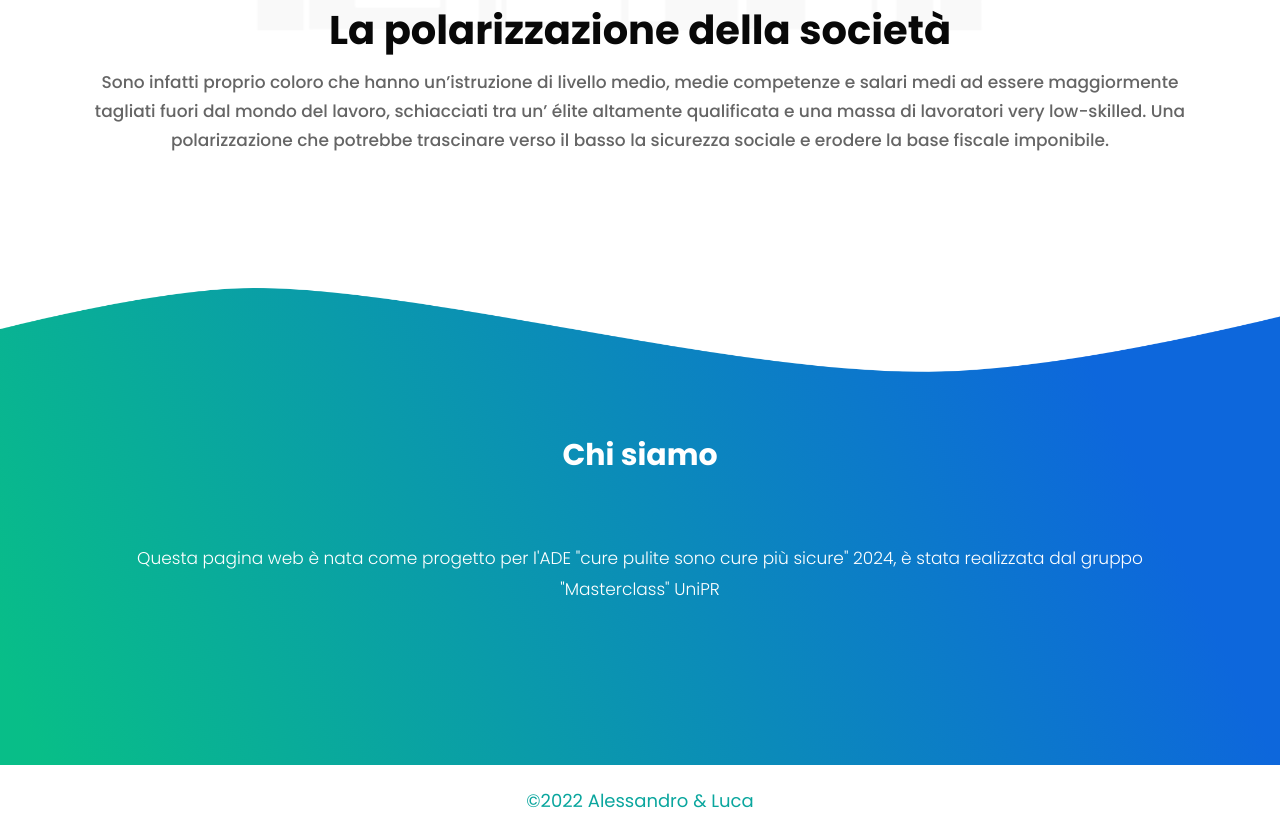
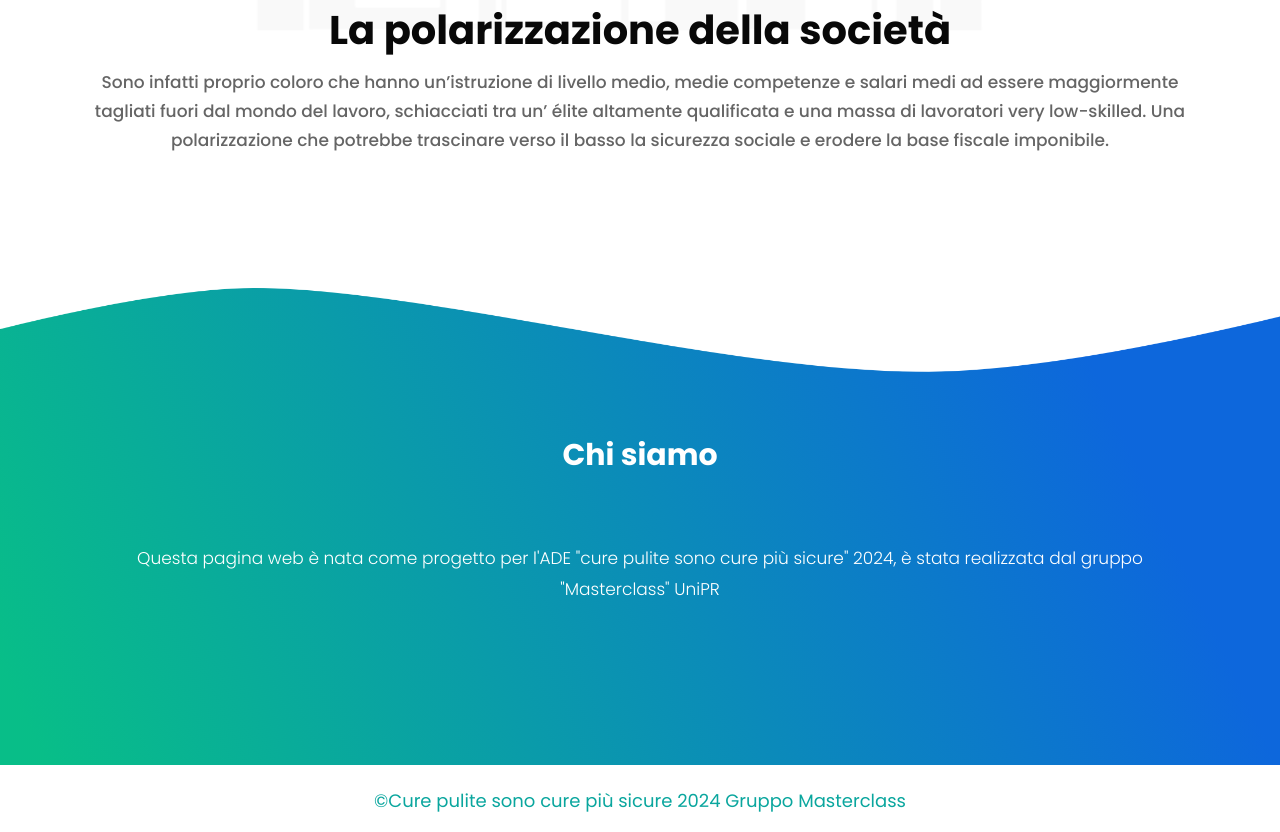
Before and after one commit to alessandro-negro03/alessandro-negro03.github.io, a plain HTML site: page rischio_sociale.html in a window 1280 px wide. Shown: the part 847-1679 px from the top of the page. Drawn offline with nearby package versions, Linux system fonts and the light colour scheme.

Commit message:
Update rischio_sociale.html

```diff
--- a/rischio_sociale.html
+++ b/rischio_sociale.html
@@ -123,7 +123,7 @@
                <div class="container">
                   <div class="row">
                      <div class="col-md-12">
-                        <p>©2022 Alessandro & Luca</p>
+                        <p>©Cure pulite sono cure più sicure 2024 Gruppo Masterclass</p>
                      </div>
                   </div>
                </div>
```
